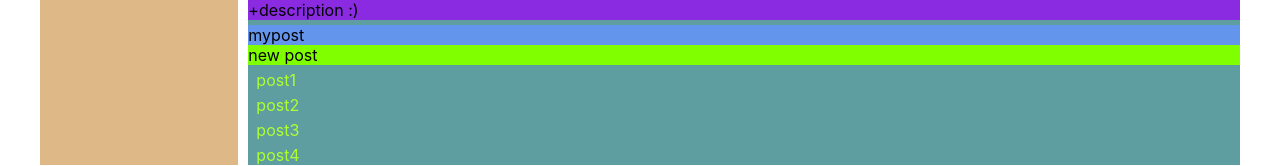
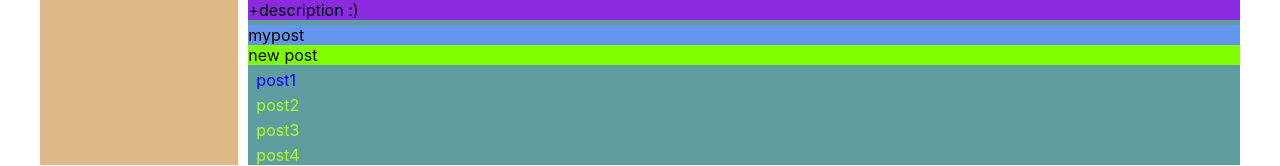
Before and after one commit to Manfred7/react_soc_netw, a React (Create React App) app: page / in a window 1280 px wide. Shown: the part 394-560 px from the top of the page. Built offline with nearby package versions, Linux system fonts and the light colour scheme.

Commit message:
стилизация элемента с двумя классами

```diff
--- a/src/components/Profile.jsx
+++ b/src/components/Profile.jsx
@@ -23,7 +23,7 @@ const Profile = () => {
                 <div className={s.newPost}> new post</div>
             </div>
             <div>
-                <div className={s.item}>post1</div>
+                <div className={`${s.item} ${s.active}`}>post1</div>
                 <div className={s.item}>post2</div>
                 <div className={s.item}>post3</div>
                 <div className={s.item}>post4</div>
--- a/src/components/Profile.module.css
+++ b/src/components/Profile.module.css
@@ -7,6 +7,9 @@
     margin-left: 8px;
     margin-top: 5px;
     color: greenyellow;
+}
+.item.active{
+    color: blue;
 }
 
 .ava{
```
